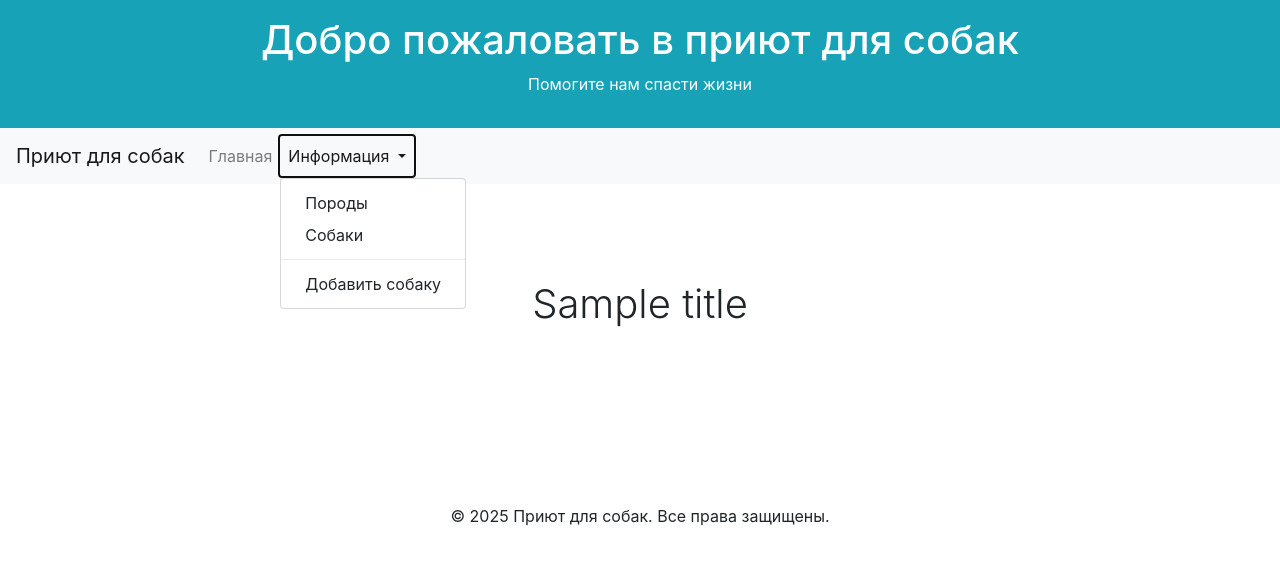
After one commit to Dmitrij-Larin/Module-16.-Frameworks, a Django app: template dogs/templates/dogs/base.html in a window 1280 px wide, after a click on "Информация". The commit adds this page. Shown: the top 579 px of the page. Run offline with Django 5.2, Linux system fonts and the light colour scheme; the template is opened without the code that fills it: most values are stand-ins (such as "Sample title", 1, 10 or a date in 2020); some libraries are stand-ins or nearby versions.

Commit message:
Прописаны шаблоны для существующих views

```diff
--- /dev/null
+++ b/dogs/templates/dogs/base.html
@@ -0,0 +1,66 @@
+{% load static %}
+<!DOCTYPE html>
+<html lang="ru">
+<head>
+    <meta charset="UTF-8">
+    <meta name="viewport" content="width=device-width, initial-scale=1.0">
+    <title>{{ title }}</title>
+    <link href="{% static 'css/bootstrap.min.css' %}" rel="stylesheet">
+    <link href="{% static 'css/album.css' %}" rel="stylesheet">
+</head>
+<body>
+
+    <header class="bg-info text-white text-center py-3">
+    <h1>Добро пожаловать в приют для собак</h1>
+    <p>Помогите нам спасти жизни</p>
+    </header>
+
+    <nav class="navbar navbar-expand-lg navbar-light bg-light">
+    <a class="navbar-brand" href="#">Приют для собак</a>
+    <button class="navbar-toggler" type="button" data-toggle="collapse" data-target="#navbarNav" aria-controls="navbarNav" aria-expanded="false" aria-label="Toggle navigation">
+        <span class="navbar-toggler-icon"></span>
+    </button>
+    <div class="collapse navbar-collapse" id="navbarNav">
+        <ul class="navbar-nav">
+            <li class="nav-item">
+                <a class="nav-link" href="{% url 'dogs:index' %}">Главная</a>
+            </li>
+            <li class="nav-item dropdown">
+                <a class="nav-link dropdown-toggle" href="#" id="navbarDropdown" role="button" data-toggle="dropdown" aria-haspopup="true" aria-expanded="false">
+                    Информация
+                </a>
+                <div class="dropdown-menu" aria-labelledby="navbarDropdown">
+                    <a class="dropdown-item" href="{% url 'dogs:breeds' %}">Породы</a>
+                    <a class="dropdown-item" href="{% url 'dogs:dogs_list' %}">Собаки</a>
+                    <div class="dropdown-divider"></div>
+                    <a class="dropdown-item" href="{% url 'dogs:dog_create' %}">Добавить собаку</a>
+                </div>
+            </li>
+        </ul>
+    </div>
+</nav>
+
+    <main role="main">
+        <section class="jumbotron text-center">
+            <div class="container">
+                <h1 class="jumbotron-heading">{{ title }}</h1>
+            </div>
+        </section>
+    </main>
+
+    <div class="container mt-4">
+        <main>
+            {% block content %}
+            {% endblock %}
+        </main>
+    </div>
+
+    <footer class="text-center mt-4">
+        <p>&copy; 2025 Приют для собак. Все права защищены.</p>
+    </footer>
+
+    <script src="https://code.jquery.com/jquery-3.5.1.slim.min.js"></script>
+    <script src="https://cdn.jsdelivr.net/npm/@popperjs/core@2.9.2/dist/umd/popper.min.js"></script>
+    <script src="https://stackpath.bootstrapcdn.com/bootstrap/4.5.2/js/bootstrap.min.js"></script>
+</body>
+</html>
```
Also changed, not shown: dogs/templates/dogs/breeds.html (+8 -9 lines), dogs/templates/dogs/create.html (+27 -9 lines), dogs/templates/dogs/includes/inc_breed.html (added, +13 -0 lines).
